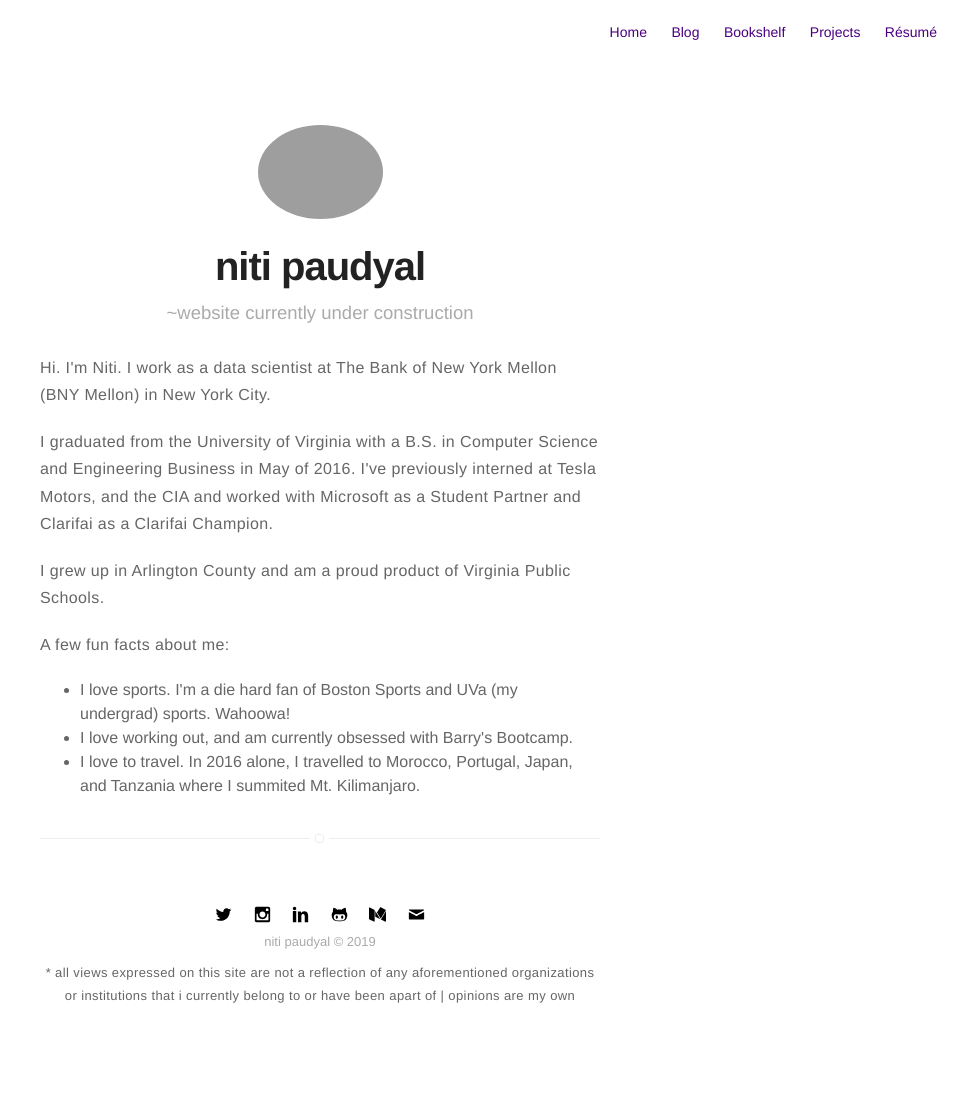
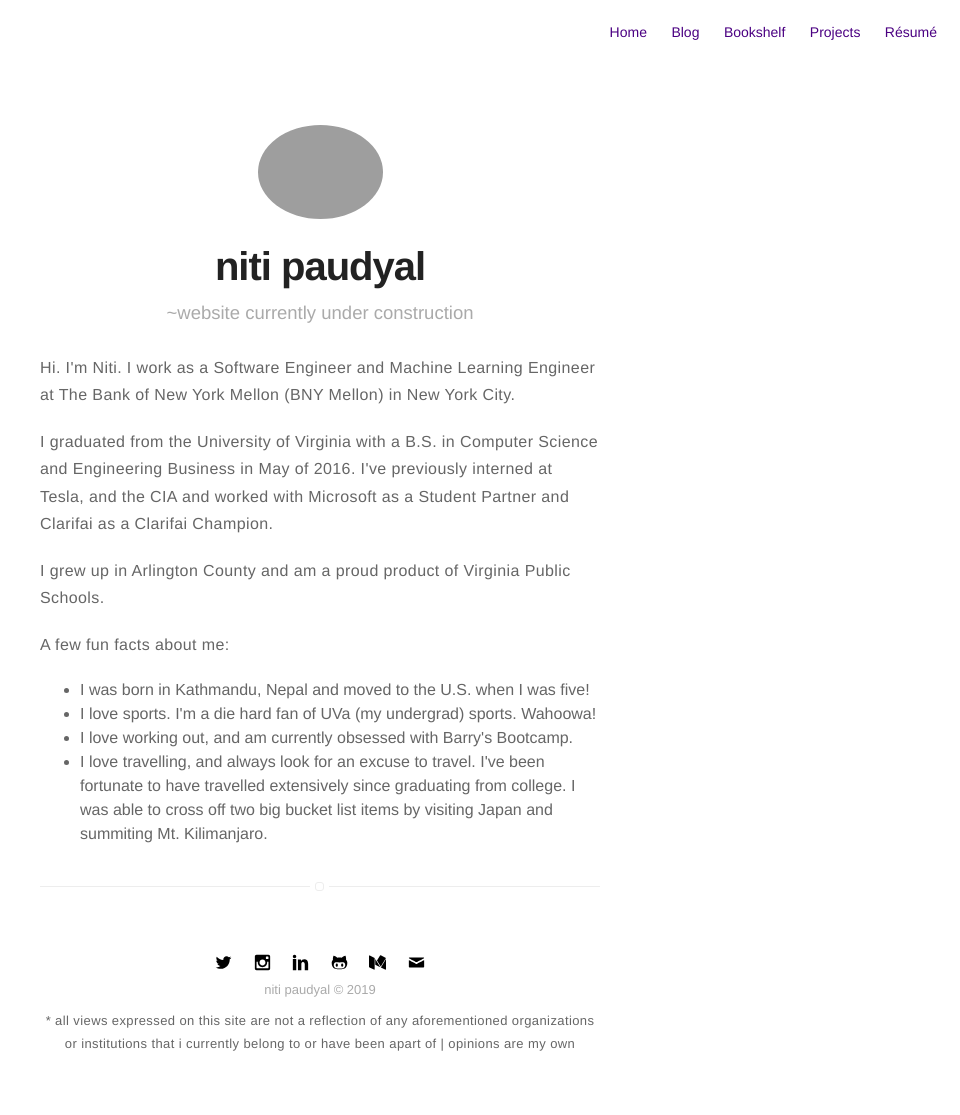
Before and after one commit to niti/niti.github.io, a Jekyll site: the page built from about.md, in a window 1280 px wide. Shown: the whole page, without its empty margins (320-1280 px from the left). Built offline with Jekyll 4.4.1, drawn with Linux system fonts in a browser that asks for light colours; before the commit the page ends 1067 px from its top, so only the background shows below that.

Commit message:
minor updates

```diff
--- a/about.md
+++ b/about.md
@@ -4,25 +4,32 @@
 ---
 
 <p>
-  Hi. I'm Niti. I work as a data scientist at The Bank of New York Mellon (BNY Mellon) in New York City.
+  Hi. I'm Niti. I work as a Software Engineer and Machine Learning Engineer at The Bank of New York Mellon (BNY Mellon) in New York City.
 </p>
 
 <p>
   I graduated from the University of Virginia with a B.S. in Computer Science and Engineering Business in May of 2016.
-  I've previously interned at Tesla Motors, and the CIA and worked with Microsoft as a Student Partner and Clarifai as a Clarifai Champion.
+
+  I've previously interned at Tesla, and the CIA and worked with Microsoft as a Student Partner and Clarifai as a Clarifai Champion.
 </p>
 
 <p>
    I grew up in Arlington County and am a proud product of Virginia Public Schools.
 </p>
 
+
 <p>
   A few fun facts about me:
 </p>
 
 <ul>
+
   <li>
-  I love sports. I'm a die hard fan of Boston Sports and UVa (my undergrad) sports. Wahoowa!
+  I was born in Kathmandu, Nepal and moved to the U.S. when I was five!
+  </li>
+
+  <li>
+  I love sports. I'm a die hard fan of UVa (my undergrad) sports. Wahoowa!
   </li>
 
   <li>
@@ -30,6 +37,7 @@
   </li>
 
   <li>
-  I love to travel. In 2016 alone, I travelled to Morocco, Portugal, Japan, and Tanzania where I summited Mt. Kilimanjaro.
+  I love travelling, and always look for an excuse to travel. I've been fortunate to have travelled extensively since graduating from college. I was able to cross off two big bucket list items by visiting Japan and summiting Mt. Kilimanjaro.
   </li>
+
 </ul>
```
Also changed, not shown: index.html (+8 -3 lines).
